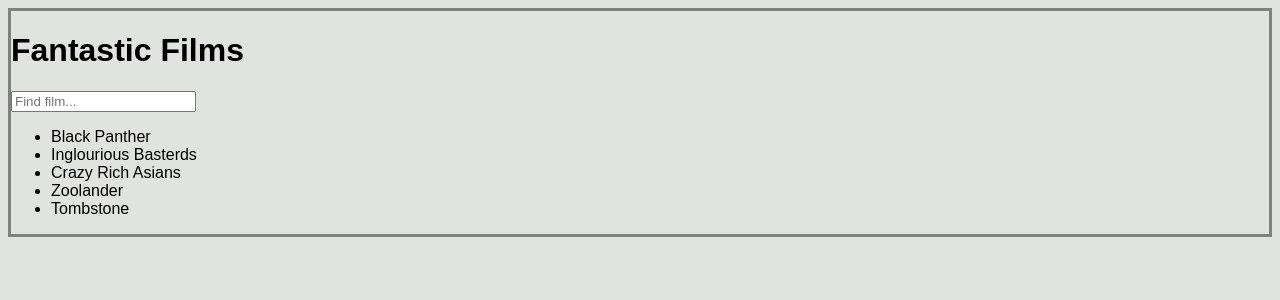
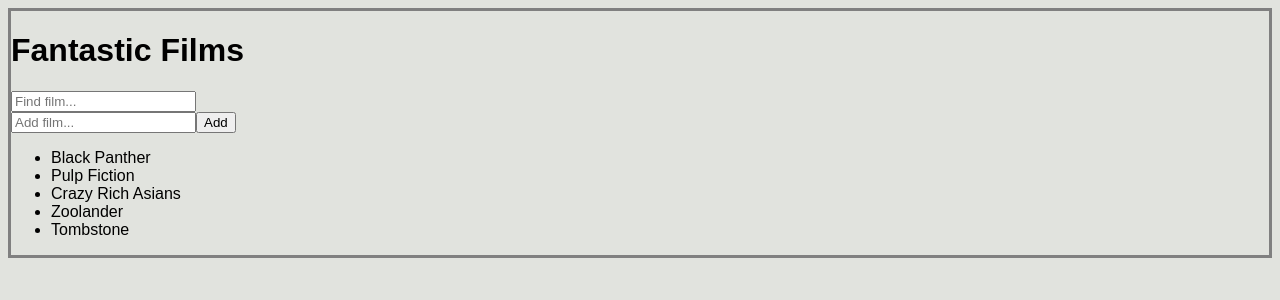
Before and after one commit to Quanquest/movie-list, a React app: page / in a window 1280 px wide. Shown: the top 300 px of the page. Built offline with nearby package versions, Linux system fonts and the light colour scheme.

Commit message:
add function needs render

```diff
--- a/src/components/add.jsx
+++ b/src/components/add.jsx
@@ -1,9 +1,12 @@
 import React from 'react';
 
-const Add = () => {
+const Add = ({handleAdd, handleChange}) => {
 	// Misnomer.  Should be filter.
 	return (
-		<input type='text' placeholder="Find film..." />
+		<form onSubmit={handleAdd} >
+			<input type='text' placeholder="Add film..." onChange={handleChange} />
+			<input type='submit' value='Add' />
+		</form>
 		// Needs handleSearch function.
 		// Live filter means on change.
 	)
@@ -11,6 +14,6 @@ const Add = () => {
 
 
 
-export default Search;
+export default Add;
 
 // <input type='text' placeholder="Find film..." onChange/>
--- a/src/components/addList.jsx
+++ b/src/components/addList.jsx
@@ -0,0 +1,19 @@
+import React from 'react';
+
+const AddList = ({handleAdd}) => {
+	return (
+		<ul>
+
+			{
+				films.map(function(film) {
+					return <li>{film.title}</li>
+				})
+			}
+
+		</ul>
+
+	)
+
+}
+
+export default AddList;
--- a/src/components/app.jsx
+++ b/src/components/app.jsx
@@ -2,7 +2,8 @@ import React from 'react';
 import MovieList from './movieList.jsx';
 import Search from './search.jsx';
 import Title from './titleBar.jsx';
-
+import AddList from './addList.jsx';
+import Add from './add.jsx';
 
 class App extends React.Component {
   constructor(props) {
@@ -13,11 +14,12 @@ class App extends React.Component {
 
       movies: [
         {title: 'Black Panther'},
-        {title: 'Inglourious Basterds'},
+        {title: 'Pulp Fiction'},
         {title: 'Crazy Rich Asians'},
         {title: 'Zoolander'},
         {title: 'Tombstone'}
       ],
+      value: '',
       select: [],
       query: ''
     };
@@ -27,17 +29,30 @@ class App extends React.Component {
     this.setState({select: this.state.movies})
   }
 
-  handleSearch(event){
+  handleSearch(event) {
     var filtMovies = this.state.movies.filter(film => film.title.toLowerCase().includes(event.target.value));
-
     this.setState({query: event.target.value, select: filtMovies})
   };
+
+  handleChange(event) {
+    this.setState({value: event.target.value});
+    // console.log('Hail Satan')
+  }
+
+  handleAdd(event) {
+    // console.log('Hail Satan')
+    // this.setState({movies: this.state.movies.push(event.target.value)})
+    var newFilm = {title: this.state.value}
+    this.setState({movies: [...this.state.movies, newFilm]})
+    event.preventDefault();
+  }
 
   render() {
     return (
       <div>
         <Title />
         <Search handleSearch={this.handleSearch.bind(this)} />
+        <Add handleAdd={this.handleAdd.bind(this)} handleChange={this.handleChange.bind(this)} />
         <MovieList films={this.state.select} />
 
       </div>
```
